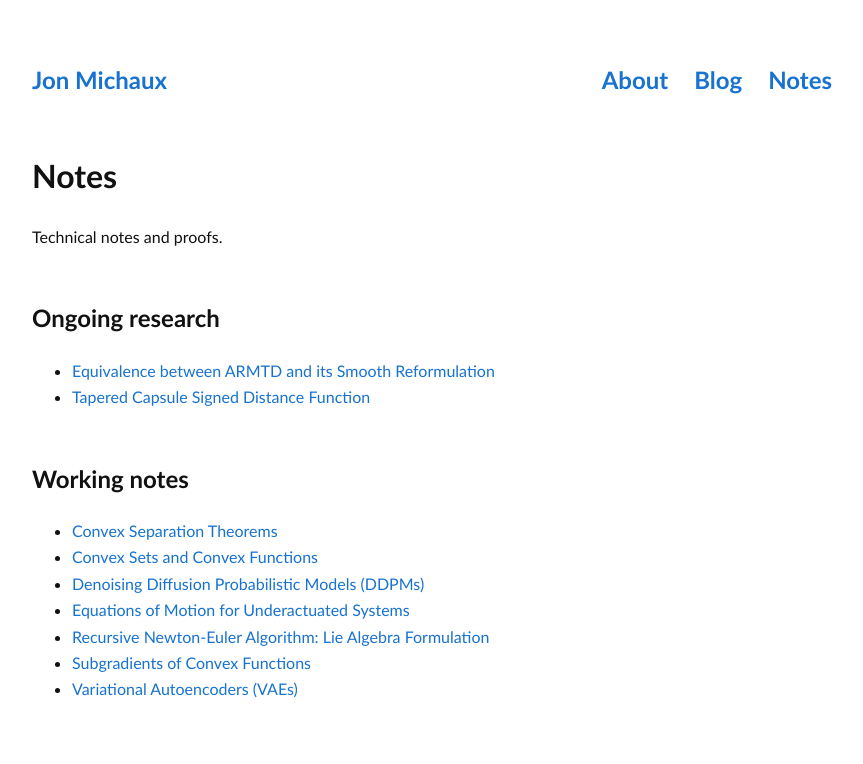
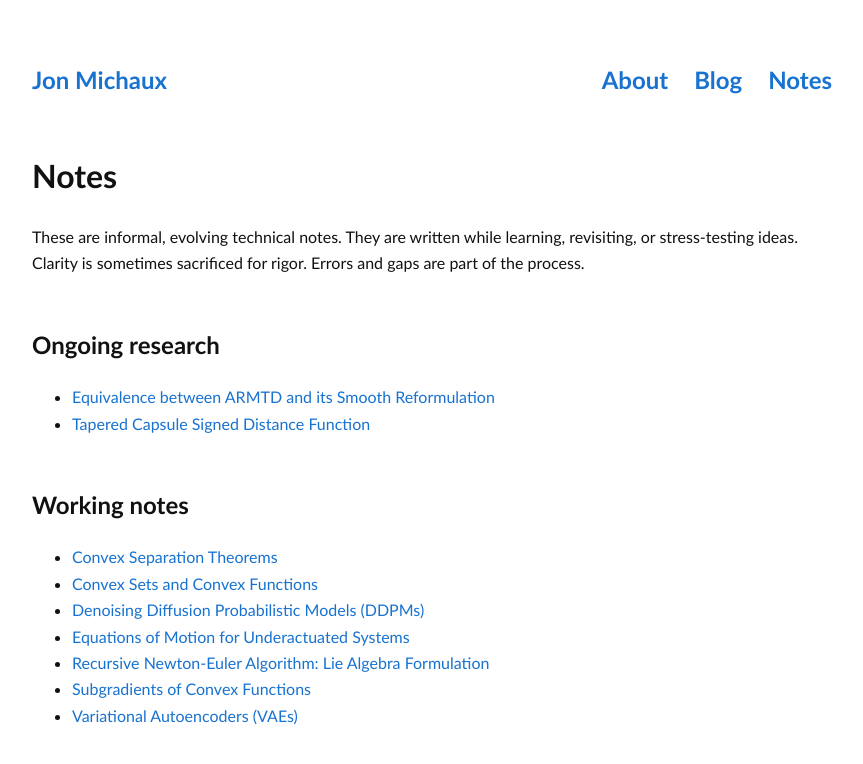
Before and after one commit to jmichaux/jmichaux.github.io, a Jekyll site: the page built from notes.md, in a window 1280 px wide. Shown: the top 764 px of the page, without its empty margins (208-1071 px from the left). Built offline with Jekyll 4.4.1, drawn with Linux system fonts in a browser that asks for light colours; a style sheet for code colours, icons or effects is not loaded.

Commit message:
updated notes overview

```diff
--- a/notes.md
+++ b/notes.md
@@ -4,7 +4,9 @@ title: Notes
 permalink: /notes/
 ---
 
-Technical notes and proofs.
+These are informal, evolving technical notes. They are written while learning,
+revisiting, or stress-testing ideas. Clarity is sometimes sacrificed for rigor.
+Errors and gaps are part of the process.
 
 ## Ongoing research
 
```
